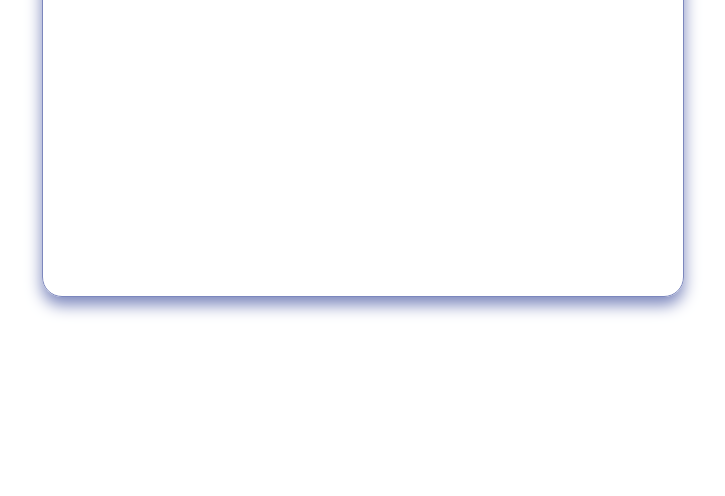
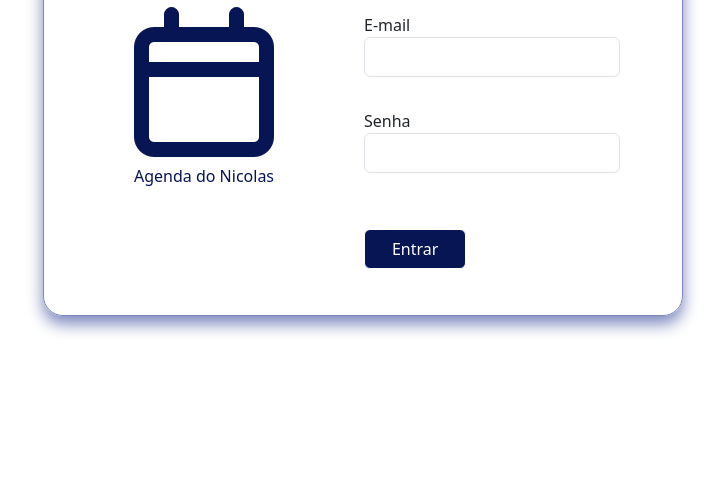
Before and after one commit to nicolaslivi/atividade_agendamentos, a plain HTML site: page front-end/login.html in a window 1280 px wide. Shown: the part 304-800 px from the top of the page, without its empty margins (277-1002 px from the left). Drawn offline with nearby package versions, Linux system fonts and the light colour scheme.

Commit message:
login complete

```diff
--- a/front-end/login.css
+++ b/front-end/login.css
@@ -1,5 +1,6 @@
 *{
     margin: 0%;
+    font-family: system-ui, -apple-system, BlinkMacSystemFont, 'Segoe UI', Roboto, Oxygen, Ubuntu, Cantarell, 'Open Sans', 'Helvetica Neue', sans-serif;
 }
 
 main{
@@ -11,7 +12,7 @@ main{
 }
 
 .conteudoPrincipal{
-    height: 50vh;
+    height: 55vh;
     width: 50vw;
     border: 1px solid rgb(124, 135, 189);
     border-radius: 20px;
@@ -22,3 +23,57 @@ main{
     margin-top: 3vh;
     margin-left: 2vw;
 }
+
+.divisaoConteudoPrincipal{
+    height: 45vh;
+    width: 50vw;
+    display: flex;
+    flex-direction: row;
+}
+
+.iconAgenda-container{
+    display: flex;
+    align-items: center;
+    justify-content: center;
+    height: 45vh;
+    width: 25vw;
+}
+
+#iconAgenda{
+    font-size: 20vh;
+    color: rgb(8, 21, 84);
+}
+
+.login-container{
+    display: flex;
+    align-items: start;
+    justify-content: center;
+    flex-direction: column;
+    height: 45vh;
+    width: 25vw;
+}
+
+#formularioLogin{
+    height: 15vh;
+    width: 20vw;
+}
+
+#dados-container{
+    height: 10vh;
+    width: 20vw;
+}
+
+#botaoEntrar{
+    width: 8vw;
+    height: 5vh;
+    display: flex;
+    align-items: center;
+    justify-content: center;
+    background-color: rgb(8, 21, 84);
+    transition: 0.4s;
+    border-color: white;
+}
+
+#botaoEntrar:hover{
+    background-color: rgb(90, 140, 178);
+}
--- a/front-end/login.html
+++ b/front-end/login.html
@@ -4,6 +4,7 @@
     <meta charset="UTF-8">
     <meta name="viewport" content="width=device-width, initial-scale=1.0">
     <link rel="stylesheet" href="https://cdnjs.cloudflare.com/ajax/libs/font-awesome/7.0.1/css/all.min.css" integrity="sha512-2SwdPD6INVrV/lHTZbO2nodKhrnDdJK9/kg2XD1r9uGqPo1cUbujc+IYdlYdEErWNu69gVcYgdxlmVmzTWnetw==" crossorigin="anonymous" referrerpolicy="no-referrer" />
+    <link href="https://cdn.jsdelivr.net/npm/bootstrap@5.3.8/dist/css/bootstrap.min.css" rel="stylesheet" integrity="sha384-sRIl4kxILFvY47J16cr9ZwB07vP4J8+LH7qKQnuqkuIAvNWLzeN8tE5YBujZqJLB" crossorigin="anonymous">
     <link rel="stylesheet" href="./login.css">
     <title>Entrar</title>
 </head>
@@ -13,6 +14,30 @@
             <a href="./index.html">
                 <i class="fa-solid fa-arrow-down fa-rotate-90" id="setaVoltar" style="color: rgb(8, 21, 84);"></i>
             </a>
+            <div class="divisaoConteudoPrincipal">
+                <div class="iconAgenda-container">
+                    <i class="fa-regular fa-calendar" id="iconAgenda">
+                        <h3 style="font-size: 2vh;">Agenda do Nicolas</h3>
+                    </i>
+                </div>
+                <div class="login-container">
+                    <h2 style="margin-right: 5vw;">Seja Bem-Vindo!</h2>
+                    <p style="font-size: 1.5vh; color: rgb(118, 118, 118);">Acesse sua conta para gerenciar seus agendamentos</p>
+                    <form id="formularioLogin">
+                        <div class="mb-3" id="dados-container">
+                          <label for="exampleInputEmail1" class="form-label" style="height: 2vh;">E-mail</label>
+                          <input type="email" class="form-control" id="exampleInputEmail1" aria-describedby="emailHelp" style="height: 5vh;">
+                        </div>
+                        <div class="mb-3" id="dados-container">
+                          <label for="exampleInputPassword1" class="form-label" style="height: 2vh;">Senha</label>
+                          <input type="password" class="form-control" id="exampleInputPassword1" style="height: 5vh;">
+                        </div>
+                    </form>
+                    <a href="./index.html" style="margin-top: 12vh; text-decoration: none;">
+                        <button type="submit" class="btn btn-primary" id="botaoEntrar">Entrar</button>
+                    </a>
+                </div>
+            </div>
         </div>
     </main>
 </body>
```
Also changed, not shown: front-end/index.css (+8 -0 lines), front-end/index.html (+3 -3 lines).
